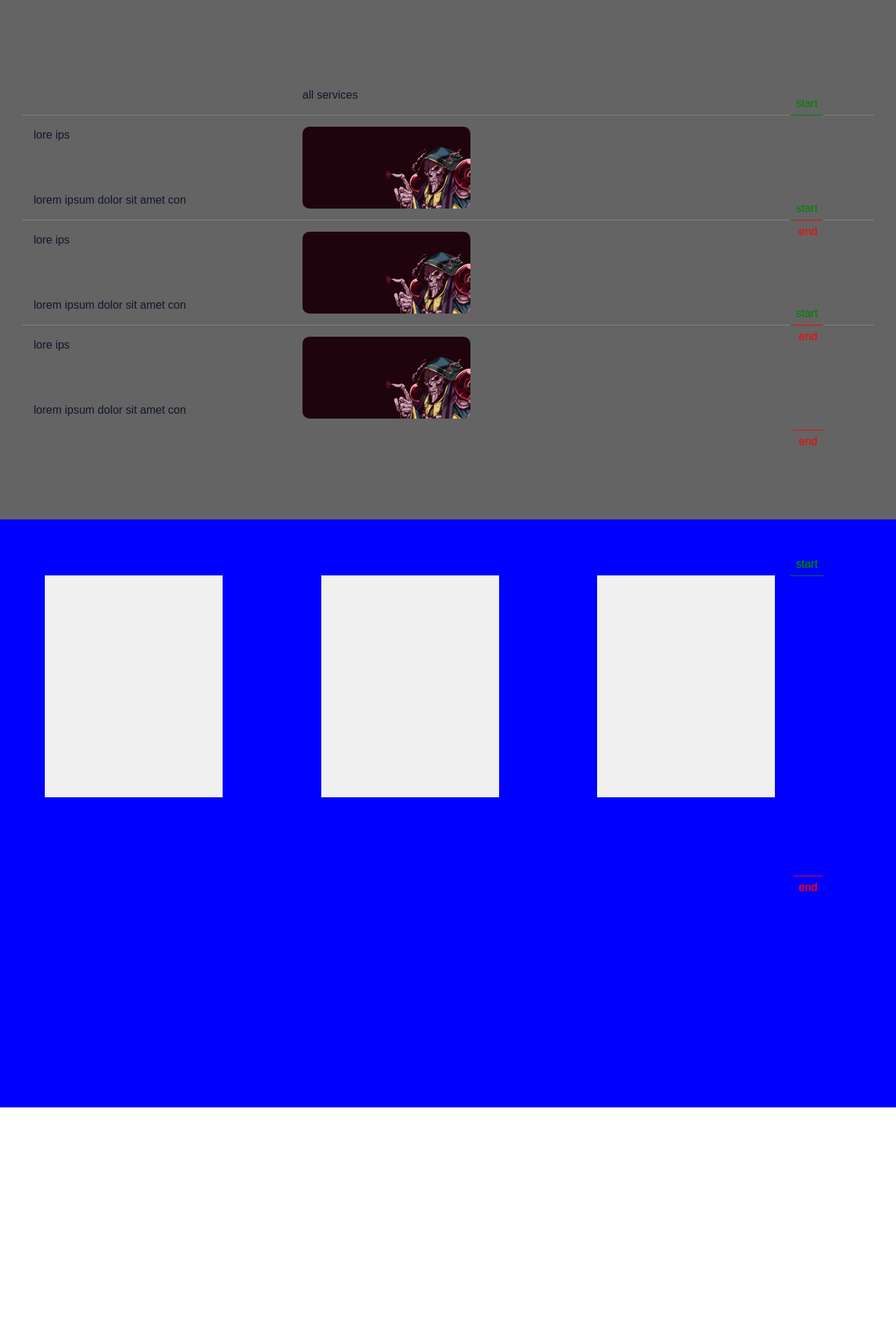
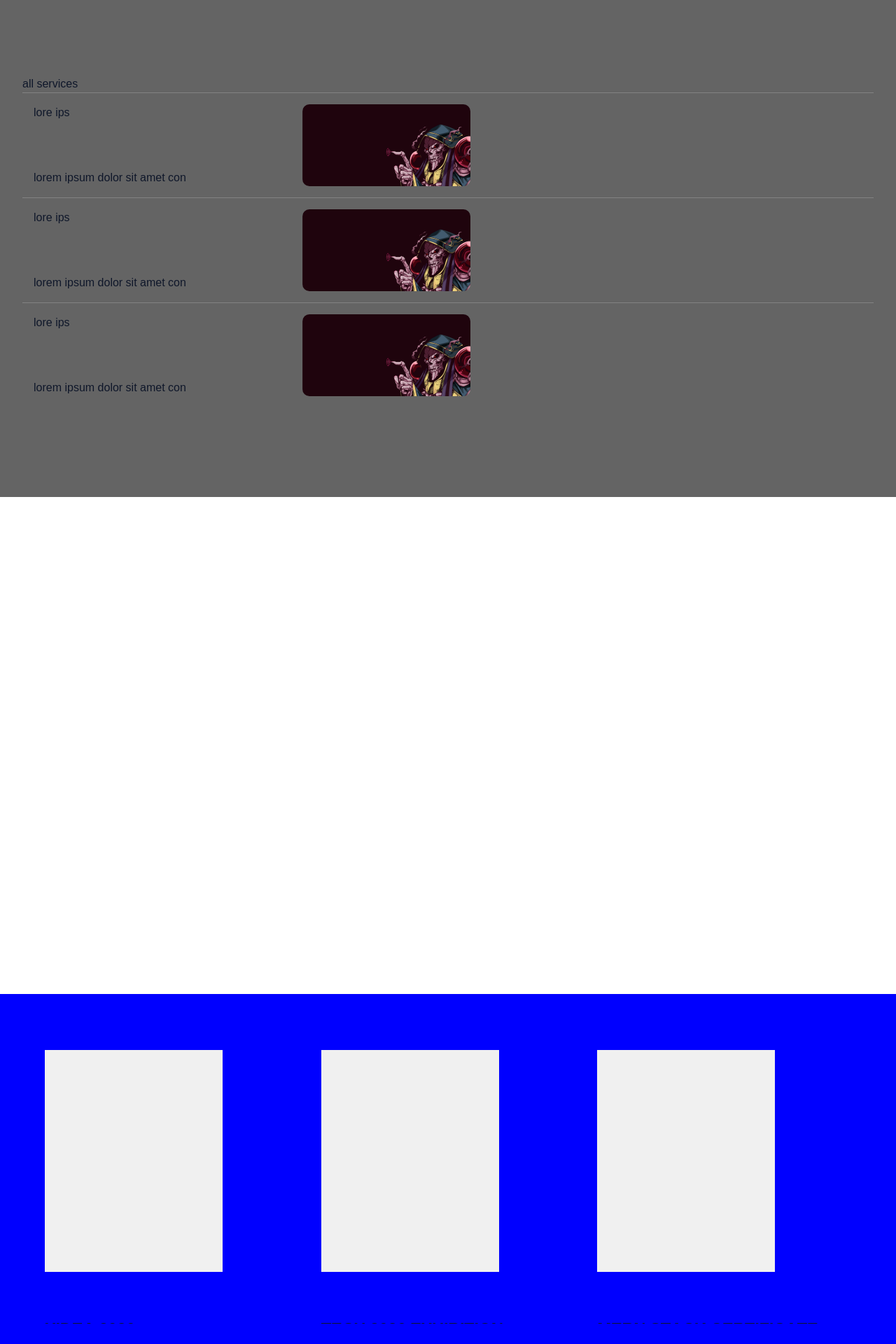
Before and after one commit to rockeyrai/portfolio_v6, a Next.js app: page / in a window 1280 px wide. Shown: the part 820-2740 px from the top of the page at 70% size. Before the commit the page ends 2402 px from the top, so only its background shows below. Built offline with nearby package versions, Linux system fonts and the light colour scheme; no server answers.

Commit message:
fixing the login and with the event

```diff
--- a/src/section/events/Events.module.css
+++ b/src/section/events/Events.module.css
@@ -84,6 +84,21 @@
   overflow: hidden; /* Hide text that moves from below */
 }
 
+.eventChar,
+.eventLine {
+  display: inline-block;
+  overflow: hidden;
+}
+
+.eventLine {
+  display: block;
+}
+
+.even h1,
+.even p {
+  overflow: hidden;
+}
+
 /* Image backgrounds - Update these paths to your actual images */
 .img1 .mask {
   background: url("/hero/image1.jpg") no-repeat 50% 50%;
--- a/src/section/events/events.tsx
+++ b/src/section/events/events.tsx
@@ -2,6 +2,7 @@ import React, { useEffect, useRef } from "react";
 import gsap from "gsap";
 import { ScrollTrigger } from "gsap/ScrollTrigger";
 import styles from "./Events.module.css";
+import { SplitText } from "gsap/SplitText";
 
 const initialClipPaths: string[] = [
   "polygon(0% 0%, 0% 0%, 0% 0%, 0% 0%)",
@@ -41,7 +42,7 @@ const EventList: React.FC = () => {
     if (hasInitialized.current) return;
     hasInitialized.current = true;
 
-    gsap.registerPlugin(ScrollTrigger);
+    gsap.registerPlugin(ScrollTrigger, SplitText);
 
     ScrollTrigger.refresh();
 
@@ -64,7 +65,19 @@ const EventList: React.FC = () => {
       const p = event.querySelector<HTMLElement>("p");
 
       if (!img || !h1 || !p) return;
+      const h1Split = SplitText.create(h1, {
+        type: "chars",
+        charsClass: styles.eventChar,
+      });
 
+      const pSplit = SplitText.create(p, {
+        type: "lines",
+        linesClass: styles.eventLine,
+      });
+
+      // Initial state (Hero-style)
+      gsap.set(h1Split.chars, { y: "100%" });
+      gsap.set(pSplit.lines, { y: "100%" });
       // Create masks for this specific image
       createMasks(img);
 
@@ -77,19 +90,13 @@ const EventList: React.FC = () => {
         });
       });
 
-      // Set initial state for text (hidden, positioned below)
-      gsap.set([h1, p], {
-        opacity: 0,
-        y: 50,
-      });
-
       const tl = gsap.timeline({
         scrollTrigger: {
           trigger: event,
           start: "top 50%",
           end: "bottom 90%",
           toggleActions: "play none none reverse",
-          markers: true, // Set to true for debugging
+          markers: false, // Set to true for debugging
           // scrub: true,
         },
       });
@@ -125,27 +132,28 @@ const EventList: React.FC = () => {
       });
 
       // Animate h1 after image animation completes
+      // h1 chars
       tl.to(
-        h1,
+        h1Split.chars,
         {
-          opacity: 1,
           y: 0,
-          duration: 0.6,
-          ease: "power2.out",
+          // stagger: 0.01,
+          duration: 0.8,
+          ease: "power4.out",
         },
-        "+=0.2",
+        // "+=0.2",
       );
 
-      // Animate p after h1
+      // p lines
       tl.to(
-        p,
+        pSplit.lines,
         {
-          opacity: 1,
           y: 0,
-          duration: 0.6,
-          ease: "power2.out",
+          stagger: 0.1,
+          duration: 1,
+          ease: "power4.out",
         },
-        "-=0.3",
+        // "-=0.6",
       );
     }
 
--- a/src/section/projectlist/ProjectList.module.css
+++ b/src/section/projectlist/ProjectList.module.css
@@ -1,21 +1,6 @@
 .container{
     width: 100vw;
-    height:auto;
-    /* min-height: 200vh; */
-}
-
-.hero{
-    width: 100vw;
-    height: 100vh;
-    background: url("/hero/image1.jpg") no-repeat 50% 50%;
-    background-size: cover;
-}
-
-.footer {
-    width: 100vw;
-    height: 100vh;
-    background: url("/hero/image2.jpg") no-repeat 50% 50%;
-    background-size: cover;
+    min-height:90em;
 }
 
 .services {
@@ -31,20 +16,11 @@
     gap: 4em;
 }
 
-.serviceHeader .col:nth-child(1){
-    flex: 2;
-}
-
-.serviceHeader .col:nth-child(2){
-    flex: 5;
-    padding: 1em;
-}
-
 .service {
     display: flex;
     gap: 2em;
     height: 150px;
-    max-height: 300px;
+    max-height: 25em;
     border-top:  1px solid rgba(255,255,255, 0.2);
 }
 
--- a/src/section/projectlist/projectlist.tsx
+++ b/src/section/projectlist/projectlist.tsx
@@ -24,10 +24,10 @@ const ProjectList: React.FC = () => {
 
       const st1 = ScrollTrigger.create({
         trigger: service,
-        start: `top ${70 - index*10}%`,
+        start: `top ${70 - index * 15}%`,
         end: "bottom 40%",
         scrub: true,
-        markers:true,
+        // markers: true,
         onUpdate: (self) => {
           let progress = self.progress;
           let newWidth = 30 + 70 * progress;
@@ -42,7 +42,7 @@ const ProjectList: React.FC = () => {
 
       const st2 = ScrollTrigger.create({
         trigger: service,
-        start: "top 70%",
+        start: `top ${70 - index * 15}%`,
         end: "bottom 40%",
         scrub: true,
         onUpdate: (self) => {
@@ -72,7 +72,6 @@ const ProjectList: React.FC = () => {
     <div className={styles.container}>
       <section className={styles.services}>
         <div className={styles.serviceHeader}>
-          <div className={styles.col} />
           <div className={styles.col}>
             <h1>all services</h1>
           </div>
```
